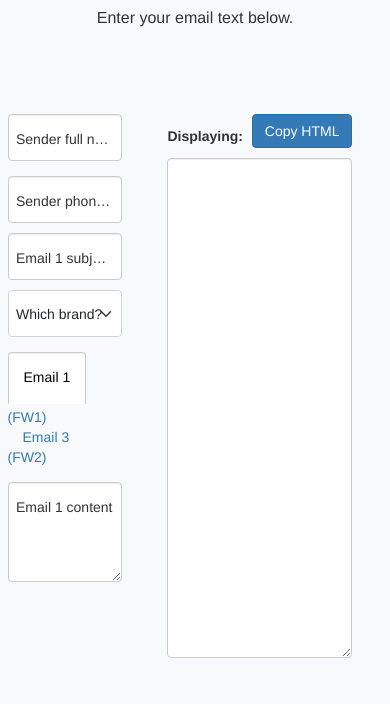
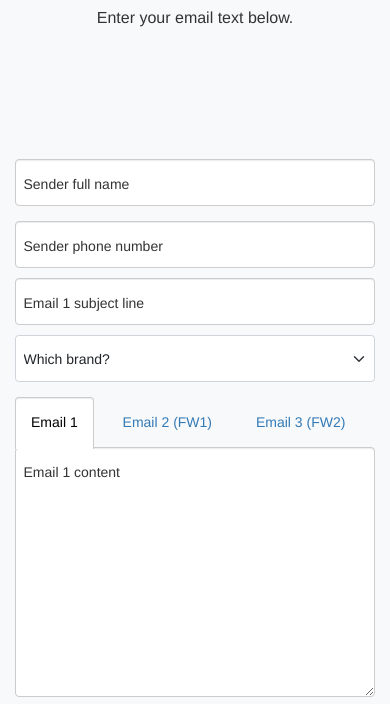
Before and after one commit to kvtemadden/html-email-gen, a plain HTML site: page index.html in a window 390 px wide. Shown: the part 136-840 px from the top of the page. Drawn offline with nearby package versions, Linux system fonts and the light colour scheme.

Commit message:
styling for breakpoints

```diff
--- a/index.html
+++ b/index.html
@@ -18,9 +18,7 @@
 
 <body class="bg-light">
     <!-- Form -->
-    <section class="pt-5" style="
-height: 250px;
-">
+    <section class="pt-5" style="height: 250px;">
         <div class="text-center mb-5 h-50">
             <div class="feature bg-primary bg-gradient text-white rounded-3 mb-3"><i class="bi bi-envelope"></i></div>
             <h2 class="fw-bolder">Email HTML Generator</h2>
@@ -29,8 +27,8 @@ height: 250px;
     </section>
     <div class="row justify-content-center" style="height: 500px;">
         <div class="row col-lg-8 mx-auto">
-            <section class="col-4">
-                <form id="contactForm">
+            <section class="col-md-4 col-12">
+                <form id="contactForm" class="mt-5 pt-4">
 
                     <!-- Name input-->
                     <div class="form-floating mb-4">
@@ -73,7 +71,7 @@ height: 250px;
                         <!-- Message input - Email 1 -->
                         <div id="email1" class="form-floating mb-3 tab-pane fade in active" onclick="updateTxt(this.id)">
                             <textarea class="form-control" id="21" type="text" placeholder="Enter your message here..."
-                                oninput="convert(this.id)" style="height: 10rem"></textarea>
+                                oninput="convert(this.id)" style="height: 250px"></textarea>
                             <label for="message" class="fw-normal">Email 1 content</label>
                             <!-- <pre><code id="staticEmail21"></code></pre> -->
 
@@ -82,26 +80,26 @@ height: 250px;
                         <!-- Message input - Email 2 -->
                         <div id="email2" class="form-floating mb-3 tab-pane fade" onclick="updateTxt(this.id)">
                             <textarea class="form-control" id="22" type="text" placeholder="Enter your message here..."
-                                oninput="convert(this.id)" style="height: 10rem"></textarea>
+                                oninput="convert(this.id)" style="height: 250px"></textarea>
                             <label for="message" class="fw-normal">Email 2 content</label>
                         </div>
 
                         <!-- Message input - Email 3 -->
                         <div id="email3" class="form-floating mb-3 tab-pane fade" onclick="updateTxt(this.id)">
                             <textarea class="form-control" id="23" type="text" placeholder="Enter your message here..."
-                                oninput="convert(this.id)" style="height: 10rem"></textarea>
+                                oninput="convert(this.id)" style="height: 250px"></textarea>
                             <label for="message" class="fw-normal">Email 3 content</label>
                         </div>
                     </div>
 
                 </form>
             </section>
-            <section class="col-8 h-100">
-                <div class="px-5 h-100">
+            <section class="col-md-8 col-12 h-100">
+                <div class="px-md-5 h-100">
                     <div class="d-flex justify-content-between align-items-center"><div style="font-weight: 700;">Displaying: <span id="dsp-e"></span></div><div><p class="btn btn-primary mb-3" onclick="copyHTML()">Copy HTML</p></div></div>
                     <div id="email3" class="p-0 form-floating h-100">
                         <!-- <input type="text" readonly="" class="" id="staticEmail23" style="width: 100%;height: 100%;"> -->
-                        <textarea class="form-control-plaintext form-control bg-white h-100" id="staticEmail" type="text" placeholder="Enter your message here..." style="height: 10rem"></textarea>
+                        <textarea class="form-control-plaintext form-control bg-white" id="staticEmail" type="text" placeholder="Enter your message here..." style="height: 91%"></textarea>
                     </div>
                 </div>
             </section>
```
